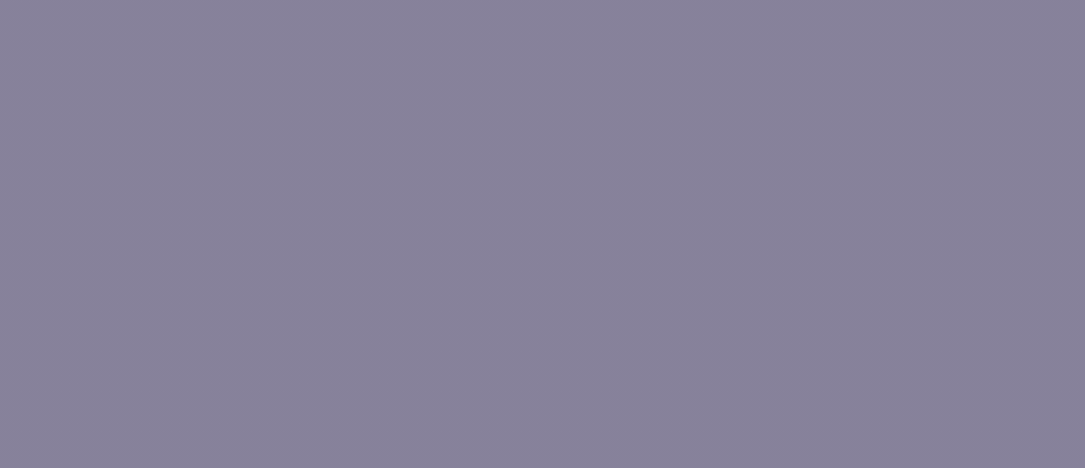
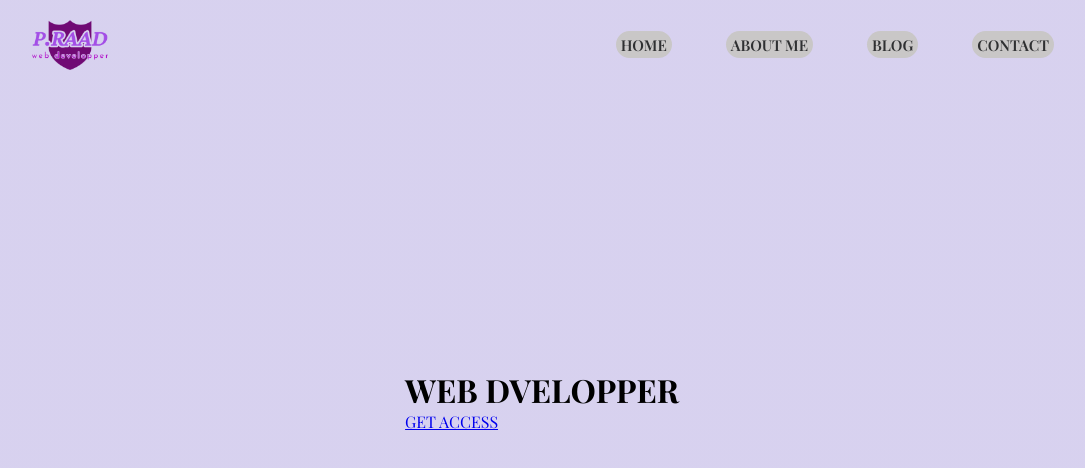
Before and after one commit to kooroosh1363/website-video-back, a plain HTML site: page index.html in a window 1280 px wide. Shown: the whole page, without its empty margins (98-1183 px from the left). Drawn offline with nearby package versions, Linux system fonts and the light colour scheme; a web font is replaced by a local one.

Commit message:
add css and html codes

```diff
--- a/assets/css/style.css
+++ b/assets/css/style.css
@@ -19,5 +19,57 @@
     justify-content: center;
     align-items: center;
     padding: 0 5%;
-    background-image: linear-gradient(rgba(15,5,55,0.5) ,rgba(15,5,55,0.5));
+    background-image: linear-gradient(rgba(176, 164, 223, 0.5) ,rgba(176, 164, 223, 0.5));
 }
+
+
+/* nav-bar */
+.nav-bar{
+    position: absolute;
+    width: 100%;
+    top: 0;
+    left: 0;
+    display: flex;
+    justify-content: space-between;
+    align-items: center;
+    padding: 20px 10%;
+}
+
+
+/* image-logo */
+.img-logo{
+    width: 80px;
+}
+
+
+/* ul li  */
+ul li{
+    display: inline-block;
+    list-style: none;
+    margin-left: 50px;
+    background: rgb(201, 199, 199);
+    border-radius: 30px;
+    padding: 3px 5px;
+
+}
+
+ul li:hover{
+    color: rgb(250, 250, 250);
+    /* transform: scale(0.7); */
+    transition: 0.4s;
+    transform: translate(-5px, -10px);
+}
+
+/* ul li a */
+ul li a {
+    text-decoration: none;
+    font-size: 15px;
+    font-weight: 600;
+    color: rgb(47, 48, 50);
+
+}
+
+ul li a:hover {
+    color: rgb(250, 250, 250);
+
+}
--- a/index.html
+++ b/index.html
@@ -9,7 +9,19 @@
 </head>
 <body>
     <div class="main">
-
+        <nav class="nav-bar">
+            <img src="./assets/img/trans-back-raad.png" alt="logo" class="img-logo">
+            <ul>
+                <li><a href="#">HOME</a></li>
+                <li><a href="#">ABOUT ME</a></li>
+                <li><a href="#">BLOG</a></li>
+                <li><a href="#">CONTACT</a></li>
+            </ul>
+        </nav>
+        <div class="middle-con">
+            <h1>WEB DVELOPPER</h1>
+            <a href="#">GET ACCESS</a>
+        </div>
     </div>
 
 </body>
```
